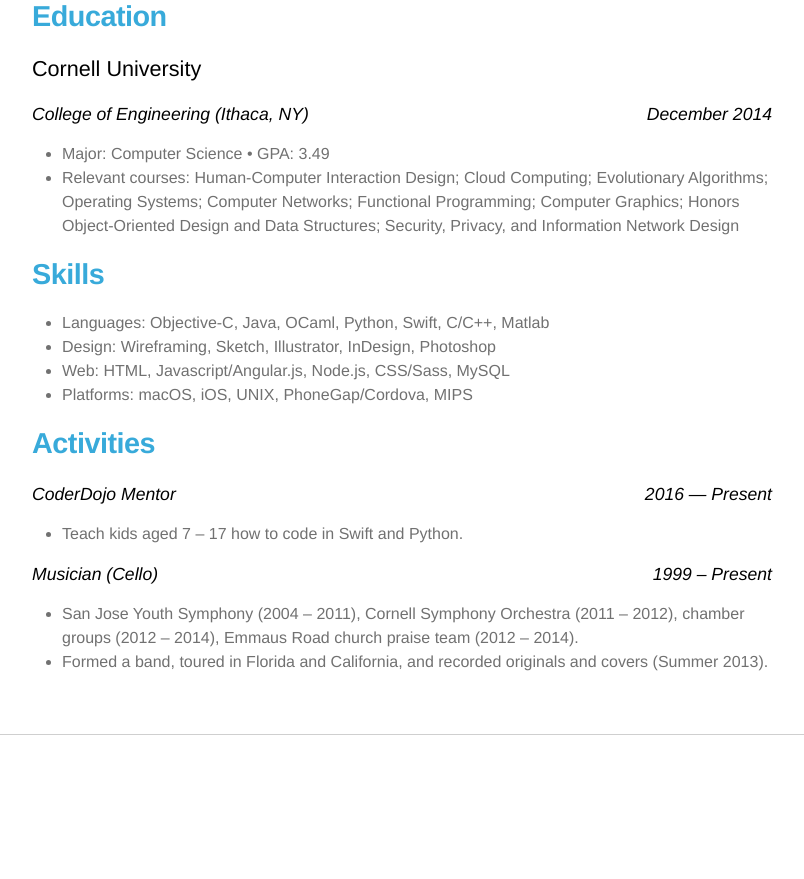
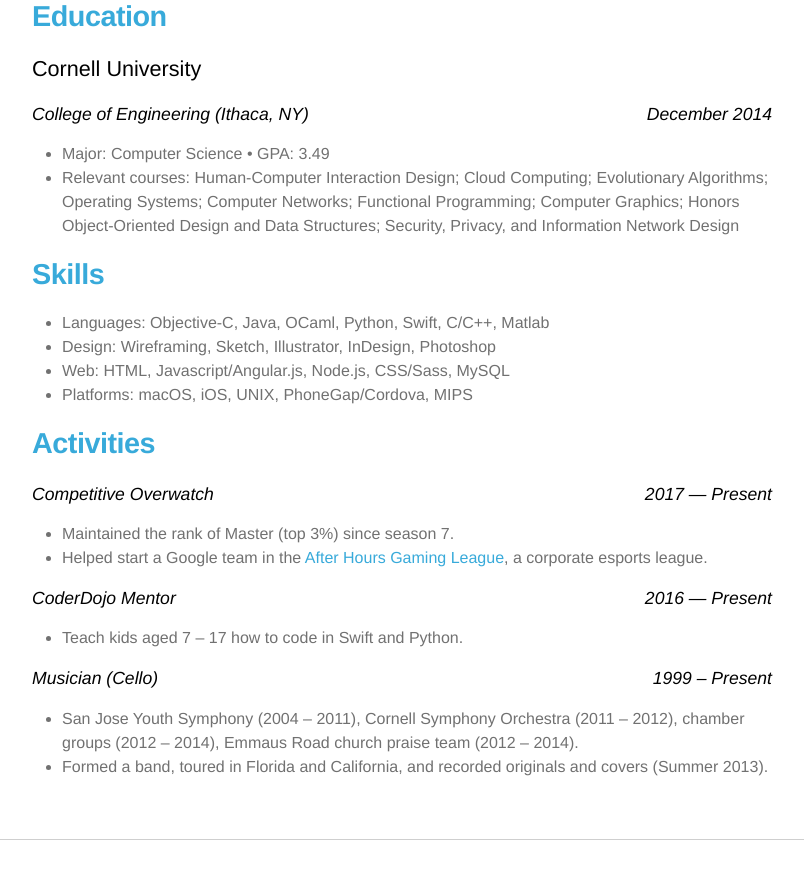
Before and after one commit to jonathanekim/jonathanekim.github.io, a Jekyll site: the page built from media/resume_raw.md, in a window 1280 px wide and 900 px high, scrolled down 1963 px. Shown: the top 879 px of the window, without its empty margins (238-1042 px from the left). Built offline with Jekyll 4.4.1, drawn with Linux system fonts in a browser that asks for light colours; our own code applies the rules of GitHub Pages for plain Markdown files; before the commit the page ends 2758 px from its top, so only the background shows below that.

```diff
--- a/media/resume_raw.md
+++ b/media/resume_raw.md
@@ -103,6 +103,13 @@
 
 ## Activities
 
+<h4 class="float-left">Competitive Overwatch</h4>
+<h4 class="float-right">2017 — Present</h4>
+<div class="float-clear"></div>
+
+* Maintained the rank of Master (top 3%) since season 7.
+* Helped start a Google team in the [After Hours Gaming League](https://www.afterhoursgaming.tv), a corporate esports league.
+
 <h4 class="float-left">CoderDojo Mentor</h4>
 <h4 class="float-right">2016 — Present</h4>
 <div class="float-clear"></div>
```
Also changed, not shown: index.md (+3 -3 lines).
